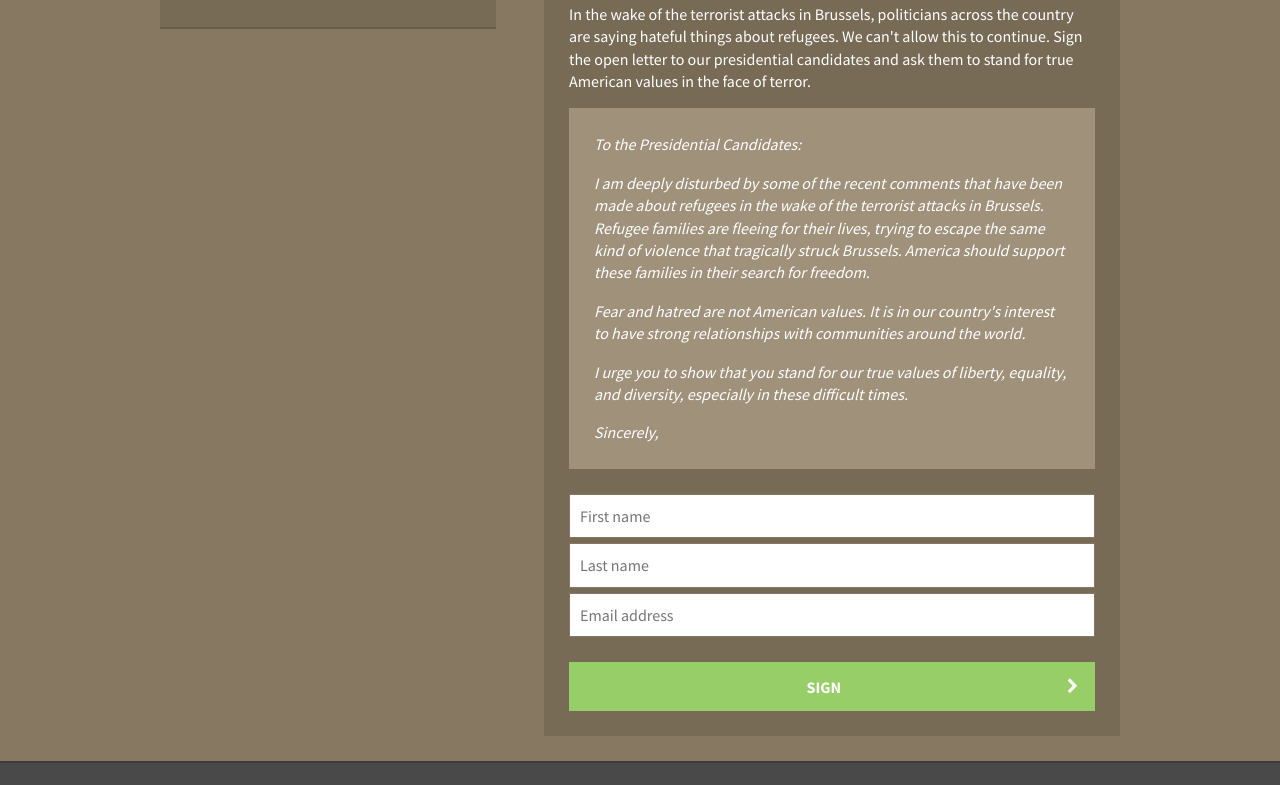
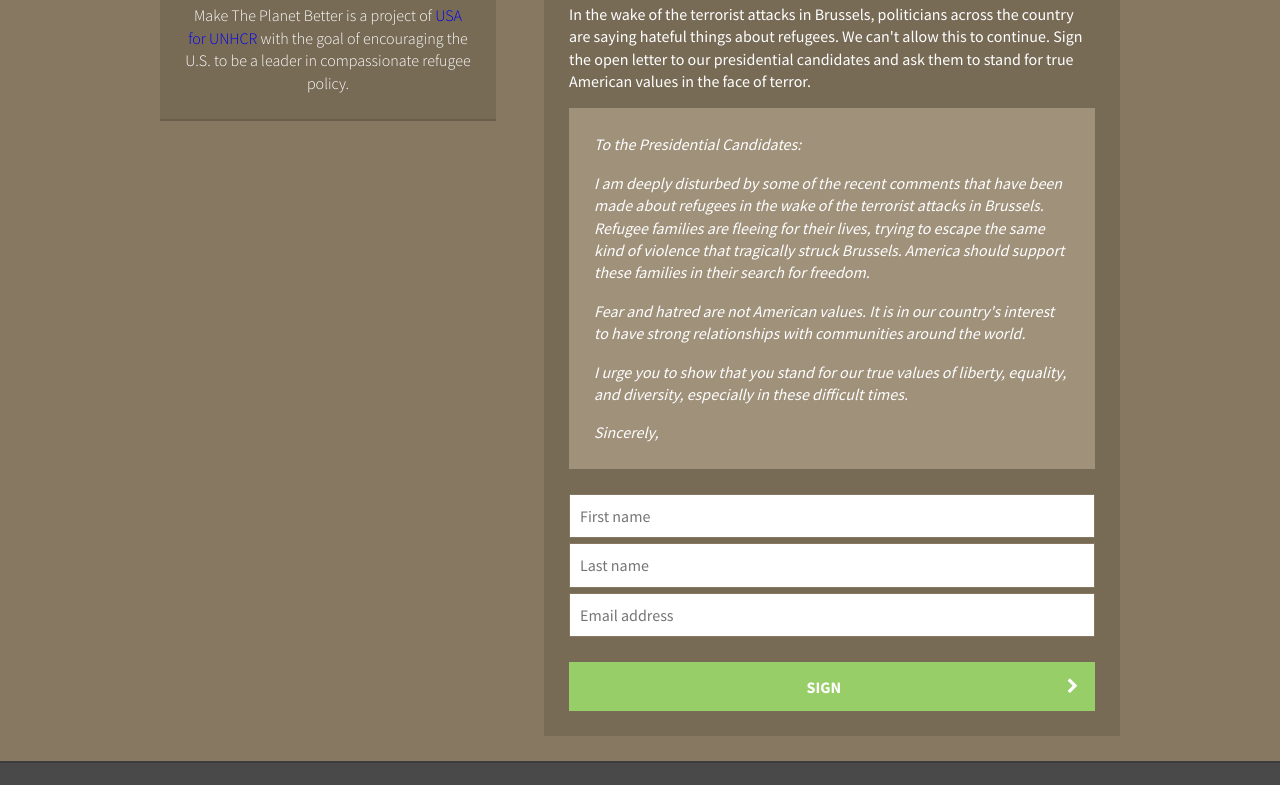
Before and after one commit to maketheplanetbetter/maketheplanetbetter.github.io, a website: page index.html in a window 1280 px wide. Shown: the part 305-1090 px from the top of the page. Drawn offline with Linux system fonts and the light colour scheme.

Commit message:
add project of text

```diff
--- a/index.html
+++ b/index.html
@@ -37,6 +37,7 @@
         <div class="content--brand">
           <i class="fa fa-circle-o"></i>
           <h1>Make the Planet Better</h1>
+          <p>Make The Planet Better is a project of <a href="http://www.unrefugees.org/" target="_blank">USA for UNHCR</a> with the goal of encouraging the U.S. to be a leader in compassionate refugee policy.</p>
         </div>
 
         <!-- body -->
```
